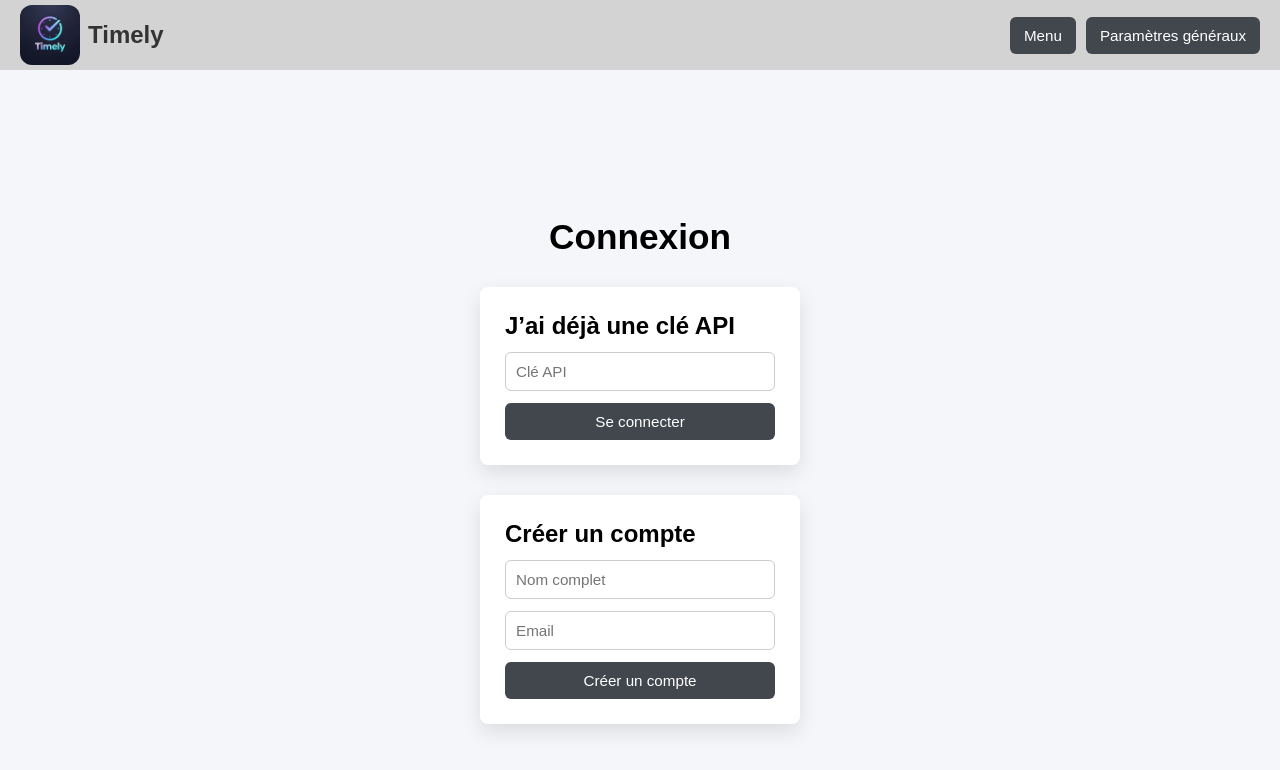
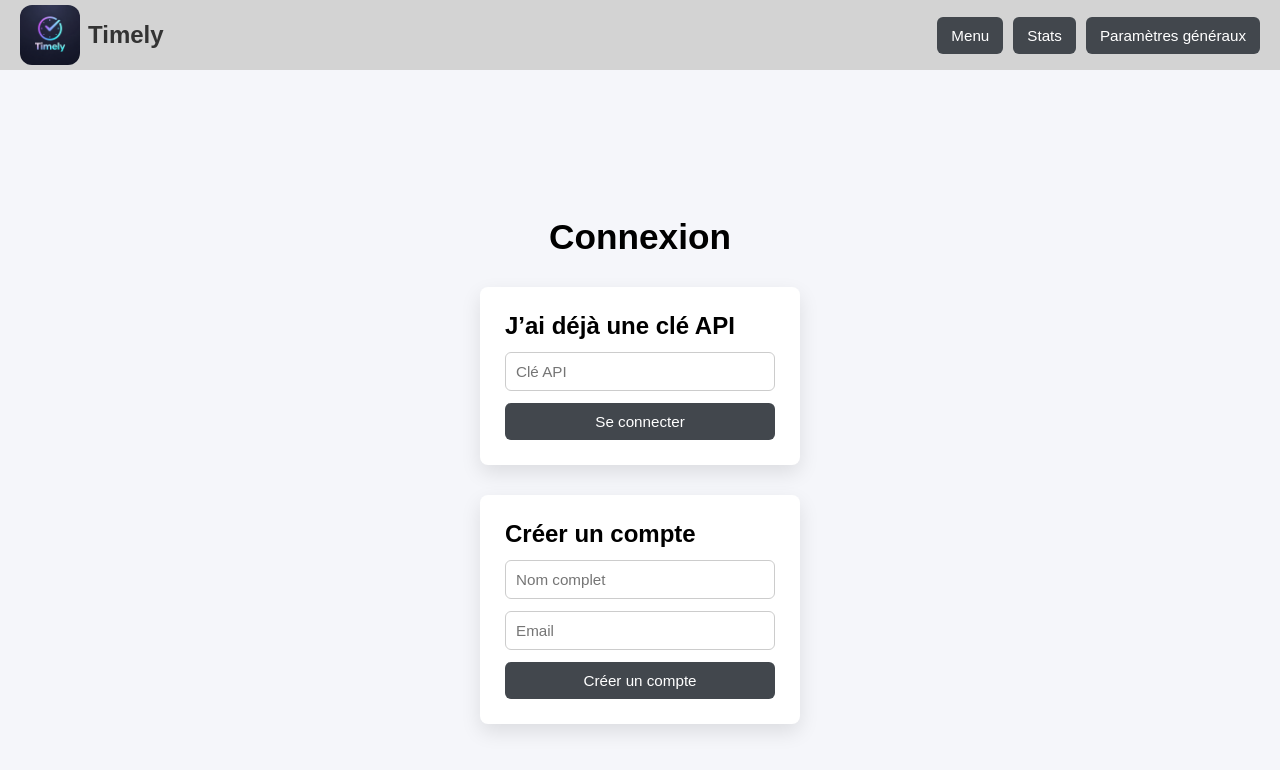
Before and after one commit to DioAkaTheWorld/Timely, a Vue app in the folder Timely/: page /login in a window 1280 px wide. Shown: the top 770 px of the page. Built offline with nearby package versions, Linux system fonts and the light colour scheme.

Commit message:
ajout bouton stats

```diff
--- a/Timely/src/components/Header.vue
+++ b/Timely/src/components/Header.vue
@@ -15,6 +15,10 @@
     const daily = useDailyObjectivesStore()
     const menuOpen = ref(false)
 
+    // timer pour activité en cours
+    const now = ref(Date.now())
+    let interval = null
+
     function logout() {
         auth.logout();
         router.push('/login');
@@ -28,6 +32,10 @@
         router.push('/home');
     }
 
+    function goStats() {
+      router.push('/stats')
+    }
+
 </script>
 
 <template>
@@ -37,9 +45,9 @@
             <h1 class="title">Timely</h1>
         </div>
 
-        <!-- Conteneur unique pour les boutons à droite -->
         <div class="right desktop">
             <button class="btn" @click="goMenu">Menu</button>
+            <button class="btn" @click="goStats">Stats</button>
             <button class="btn" @click="goSettings">Paramètres généraux</button>
             <button v-if="auth.user" class="btn btn-red" @click="logout">Se déconnecter</button>
         </div>
```
